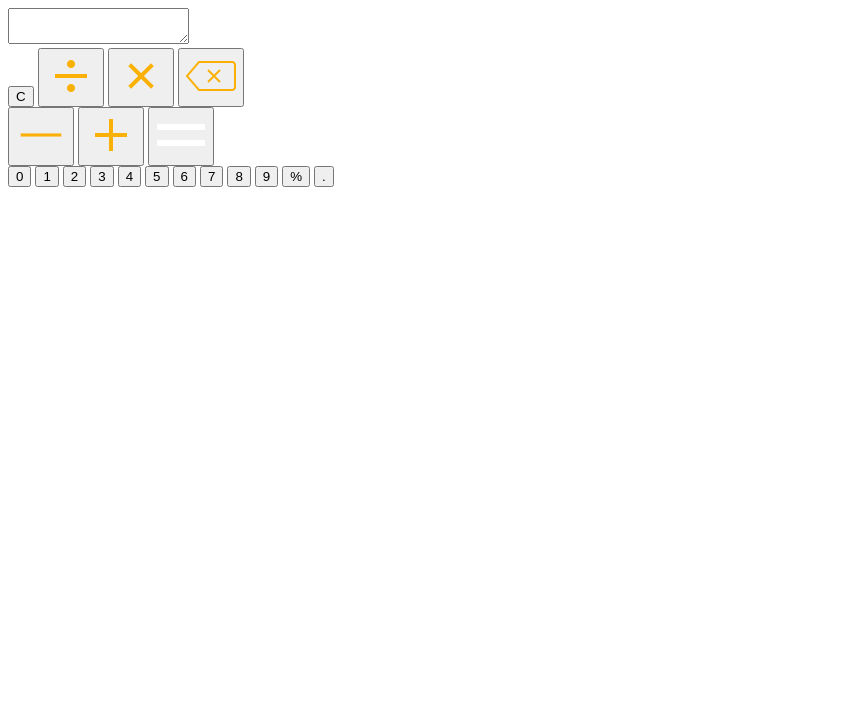
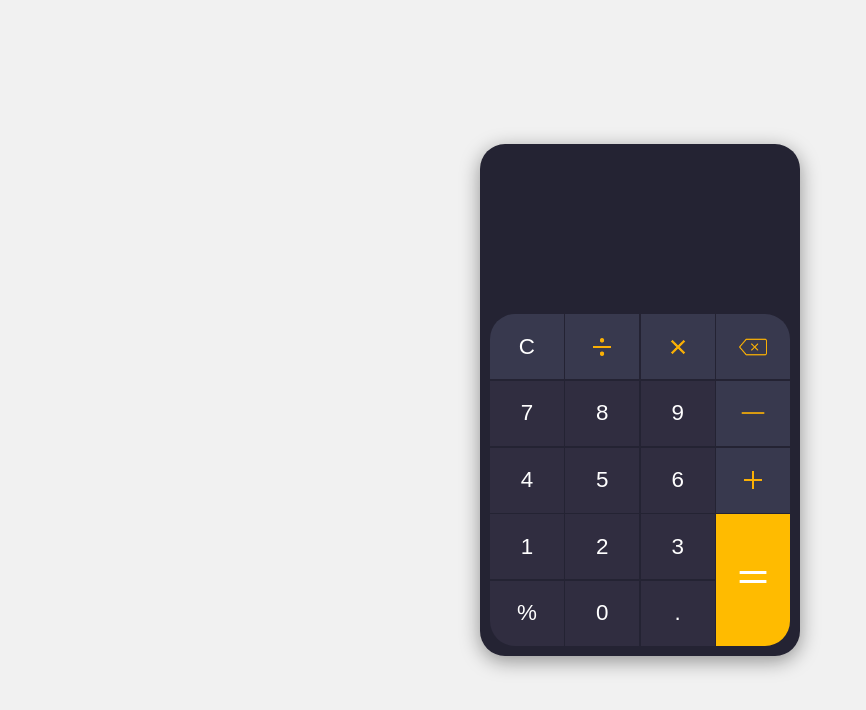
Before and after one commit to Rakeshs-bit/Project_Calculator, a plain HTML site: page index.html in a window 1280 px wide. Shown: the whole page, without its empty margins (0-866 px from the left). Drawn offline with Linux system fonts and the light colour scheme.

Commit message:
design 1st phase is completed

```diff
--- a/index.html
+++ b/index.html
@@ -9,55 +9,52 @@
       href="assets/icons8-calculator-16.png"
       type="image/x-icon"
     />
+    <link rel="stylesheet" href="style.css" />
   </head>
   <body>
     <header></header>
     <main>
       <div class="mainContainer">
-        <div id="contentArea">
-          <textarea name="" id="contentDisplay"></textarea>
-        </div>
-        <div class="btn">
-          <div class="operators" id="optr1">
-            <button class="horizOperators">C</button>
-            <button class="horizOperators">
+        <div class="editor" contenteditable="true" id="editor"></div>
+        <div class="keys">
+          <button class="btn operator action">C</button>
+          <button class="btn operator">
             <img src="assets/Division icon.png" alt="">
           </button>
-            <button class="horizOperators">
+          <button class="btn operator">
             <img src="assets/Multiplication icon.png" alt="">
           </button>
-            <button class="horizOperators">
-              <img src="assets/clear icon.png" alt="">
+          <button class="btn operator clear">
+            <img src="assets/Clear icon.png" alt="">
           </button>
-          </div>
-          <div class="operators" id="optr2">
-            <button class="vertioperator">
+
+          <button class="btn num">7</button>
+          <button class="btn num">8</button>
+          <button class="btn num">9</button>
+          <button class="btn operator">
             <img src="assets/minus icon.png" alt="">
           </button>
-            <button class="vertioperator">
+
+          <button class="btn num">4</button>
+          <button class="btn num">5</button>
+          <button class="btn num">6</button>
+          <button class="btn operator">
             <img src="assets/addition icon.png" alt="">
           </button>
-            <button class="vertioperator">
+
+          <button class="btn num">1</button>
+          <button class="btn num">2</button>
+          <button class="btn num">3</button>
+          <button class="btn equal" id="equal">
             <img src="assets/equal icon.png" alt="">
           </button>
-          </div>
-          <div class="operators" id="optr3"></div>
-          <div class="numbers">
-            <button class="numbers">0</button>
-            <button class="numbers">1</button>
-            <button class="numbers">2</button>
-            <button class="numbers">3</button>
-            <button class="numbers">4</button>
-            <button class="numbers">5</button>
-            <button class="numbers">6</button>
-            <button class="numbers">7</button>
-            <button class="numbers">8</button>
-            <button class="numbers">9</button>
-            <button class="numbers">%</button>
-            <button class="numbers">.</button>
-          </div>
+
+          <button class="btn num percentage">%</button>
+          <button class="btn num zero">0</button>
+          <button class="btn num">.</button>
         </div>
       </div>
     </main>
+    <script src="script.js"></script>
   </body>
 </html>
--- a/style.css
+++ b/style.css
@@ -0,0 +1,98 @@
+*{
+  margin: 0;
+  padding: 0;
+  box-sizing: border-box;
+  font-family: Arial, Helvetica, sans-serif;
+}
+
+body{
+  color: #fff;
+  background: #f1f1f1;
+  display: flex;
+  justify-content: center;
+  align-items: center;
+  height: 100vh;
+}
+
+.mainContainer{
+  padding: 10px;
+  width: 320px;
+  border-radius: 25px;
+  background: #242333;
+  box-shadow: 0px 5px 20px rgba(0, 0, 0, 0.4);
+}
+
+.editor {
+  height: 140px;
+  border: none;
+  display: flex;
+  flex-direction: column;
+  justify-content: flex-end;
+  color: #fff;
+  padding-right: 10px;
+  direction: rtl;
+  text-align: right;
+  outline: none;
+}
+
+.keys{
+  display: grid;
+  grid-template-columns: repeat(4, 1fr);
+  grid-gap: 0.1rem;
+  margin-top: 20px;
+}
+
+.btn {
+  height: 65px;
+  border: none;
+  font-size: 1.4rem;
+  background: #302d40;
+  color: white;
+  cursor: pointer;
+  transition: 0.2s ease;
+}
+
+.btn:hover{
+  background: #4e4949;
+  color: rgb(255, 255, 255);
+}
+
+.equal{
+  background: #ffbb00;
+  grid-row: span 2;
+  height: auto;
+  border-bottom-right-radius: 25px;
+}
+
+.btn img {
+  width: 28px;
+  height: 28px;
+  pointer-events: none;
+}
+
+.operator {
+  background: #38394e;
+  display: flex;
+  justify-content: center;
+  align-items: center;
+}
+
+.operator:hover {
+  background: #5a4a8a;
+}
+
+.equal:hover{
+  background: #5a4a8a;
+}
+
+.action{
+  border-top-left-radius: 25px;
+}
+
+.clear{
+  border-top-right-radius: 25px;
+}
+
+.percentage{
+  border-bottom-left-radius: 25px;
+}
```
Lines whose indentation alone changed are shown as unchanged.
